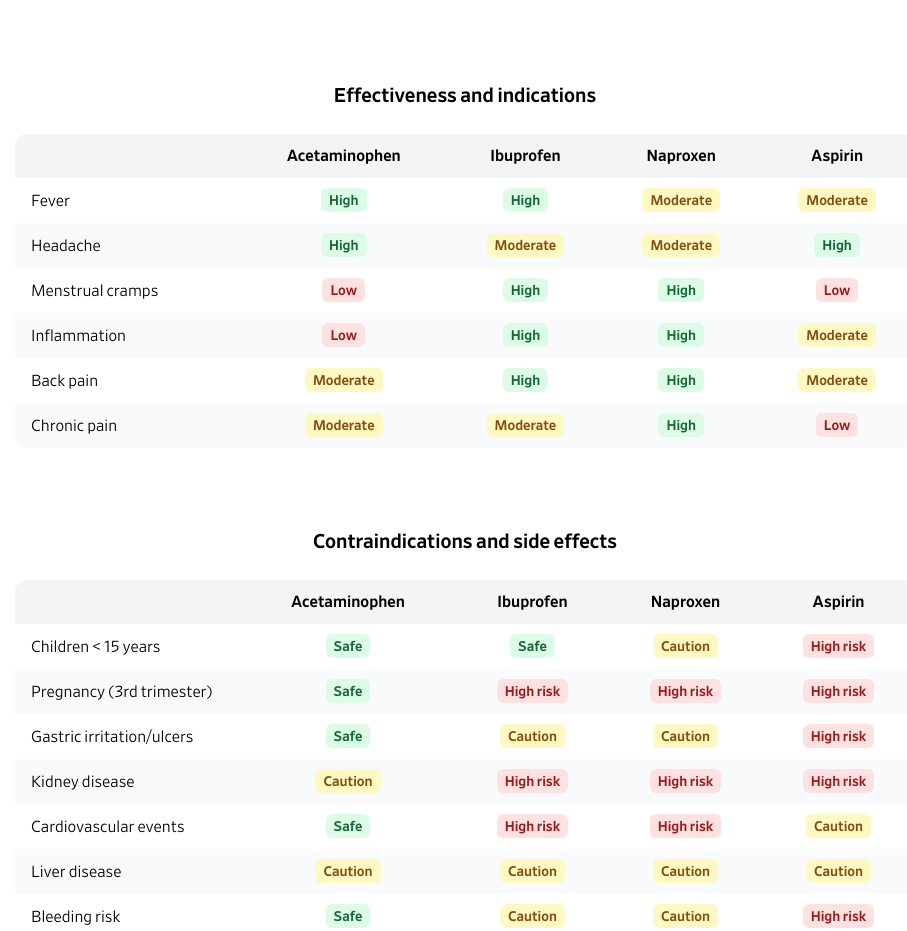
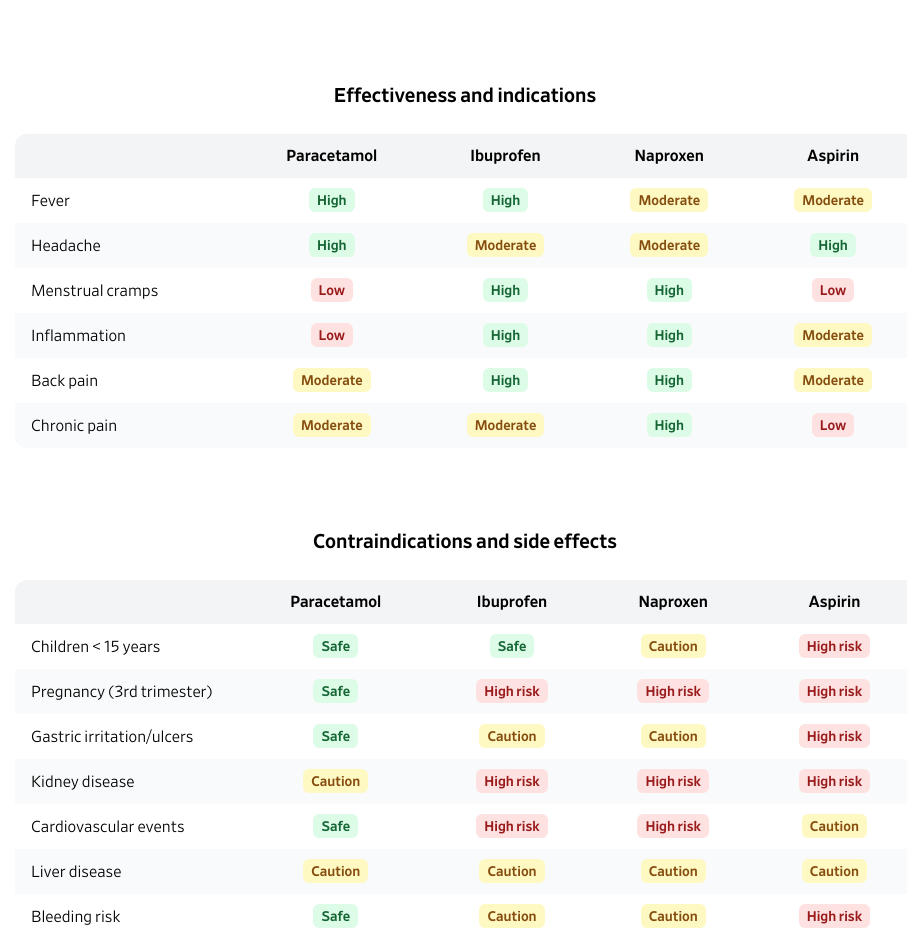
Before and after one commit to philipp-lampert/medicationguide, a SvelteKit app: page / in a window 1280 px wide. Shown: the part 804-1735 px from the top of the page, without its empty margins (175-1082 px from the left). Built offline with nearby package versions, Linux system fonts and the light colour scheme.

Commit message:
Show Paracetamol/Acetaminophen based on time zone

```diff
--- a/src/app.d.ts
+++ b/src/app.d.ts
@@ -3,7 +3,9 @@
 declare global {
 	namespace App {
 		// interface Error {}
-		// interface Locals {}
+		interface Locals {
+			country: string;
+		}
 		// interface PageData {}
 		// interface PageState {}
 		// interface Platform {}
--- /dev/null
+++ b/src/lib/functions/paracetamol-acetaminophen.ts
@@ -0,0 +1,70 @@
+const acetaminophenTimezones = [
+	// United States (US)
+	'America/New_York',
+	'America/Chicago',
+	'America/Denver',
+	'America/Boise',
+	'America/Detroit',
+	'America/Los_Angeles',
+	'America/Phoenix',
+	'America/Anchorage',
+	'America/Adak',
+	'America/Indiana/Knox',
+	'America/Indiana/Marengo',
+	'America/Indiana/Petersburg',
+	'America/Indiana/Tell_City',
+	'America/Indiana/Vevay',
+	'America/Indiana/Wincennes',
+	'America/Indiana/Winamac',
+	'America/Indianapolis',
+	'Pacific/Honolulu',
+	'America/Juneau',
+	'America/Kentucky/Monticello',
+	'America/Louisville',
+	'America/Menominee',
+	'America/Metlakatla',
+	'America/Nome',
+	'America/North_Dakota/Beulah',
+	'America/North_Dakota/Center',
+	'America/North_Dakota/New_Salem',
+	'America/Puerto_Rico',
+	'America/Sitka',
+	'America/Yakutat',
+	// Canada (CA)
+	'America/Toronto',
+	'America/Camebdridge_Bay',
+	'America/Coral_Harbour',
+	'America/Creston',
+	'America/Dawson',
+	'America/Dawson_Creek',
+	'America/Vancouver',
+	'America/Montreal',
+	'America/Edmonton',
+	'America/Rankin_Inlet',
+	'America/Resolute',
+	'America/Inuvik',
+	'America/Fort_Nelson',
+	'America/Winnipeg',
+	'America/Regina',
+	'America/Moncton',
+	'America/Halifax',
+	'America/St_Johns',
+	'America/Whitehorse',
+	'America/Iqaluit',
+	'America/Glace_Bay',
+	'America/Goose_Bay',
+	'America/Swift_Current',
+	'America/Whitehorse',
+	// Japan (JP)
+	'Asia/Tokyo',
+	// South Korea (KR)
+	'Asia/Seoul',
+	// Taiwan (TW)
+	'Asia/Taipei'
+];
+
+const timezone = Intl.DateTimeFormat().resolvedOptions().timeZone;
+
+export const paracetamolAcetaminophen = (): string => {
+	return acetaminophenTimezones.includes(timezone) ? 'Acetaminophen' : 'Paracetamol';
+};
--- a/src/lib/tables/Contraindications.svelte
+++ b/src/lib/tables/Contraindications.svelte
@@ -1,4 +1,5 @@
 <script lang="ts">
+	import { paracetamolAcetaminophen } from '$lib/functions/paracetamol-acetaminophen';
 	import { statusColors } from './table-design';
 
 	const statusNames: { [key: number]: string } = {
@@ -11,7 +12,7 @@
 		{
 			condition: 'Children < 15 years',
 			drugs: [
-				{ drug: 'acetaminophen', status: 1 },
+				{ drug: 'paracetamol', status: 1 },
 				{ drug: 'ibuprofen', status: 1 },
 				{ drug: 'naproxen', status: 0.5 },
 				{ drug: 'aspirin', status: 0 }
@@ -20,7 +21,7 @@
 		{
 			condition: 'Pregnancy (3rd trimester)',
 			drugs: [
-				{ drug: 'acetaminophen', status: 1 },
+				{ drug: 'paracetamol', status: 1 },
 				{ drug: 'ibuprofen', status: 0 },
 				{ drug: 'naproxen', status: 0 },
 				{ drug: 'aspirin', status: 0 }
@@ -29,7 +30,7 @@
 		{
 			condition: 'Gastric irritation/ulcers',
 			drugs: [
-				{ drug: 'acetaminophen', status: 1 },
+				{ drug: 'paracetamol', status: 1 },
 				{ drug: 'ibuprofen', status: 0.5 },
 				{ drug: 'naproxen', status: 0.5 },
 				{ drug: 'aspirin', status: 0 }
@@ -38,7 +39,7 @@
 		{
 			condition: 'Kidney disease',
 			drugs: [
-				{ drug: 'acetaminophen', status: 0.5 },
+				{ drug: 'paracetamol', status: 0.5 },
 				{ drug: 'ibuprofen', status: 0 },
 				{ drug: 'naproxen', status: 0 },
 				{ drug: 'aspirin', status: 0 }
@@ -47,7 +48,7 @@
 		{
 			condition: 'Cardiovascular events',
 			drugs: [
-				{ drug: 'acetaminophen', status: 1 },
+				{ drug: 'paracetamol', status: 1 },
 				{ drug: 'ibuprofen', status: 0 },
 				{ drug: 'naproxen', status: 0 },
 				{ drug: 'aspirin', status: 0.5 }
@@ -56,7 +57,7 @@
 		{
 			condition: 'Liver disease',
 			drugs: [
-				{ drug: 'acetaminophen', status: 0.5 },
+				{ drug: 'paracetamol', status: 0.5 },
 				{ drug: 'ibuprofen', status: 0.5 },
 				{ drug: 'naproxen', status: 0.5 },
 				{ drug: 'aspirin', status: 0.5 }
@@ -65,7 +66,7 @@
 		{
 			condition: 'Bleeding risk',
 			drugs: [
-				{ drug: 'acetaminophen', status: 1 },
+				{ drug: 'paracetamol', status: 1 },
 				{ drug: 'ibuprofen', status: 0.5 },
 				{ drug: 'naproxen', status: 0.5 },
 				{ drug: 'aspirin', status: 0 }
@@ -74,7 +75,7 @@
 		{
 			condition: 'Consequences of overdose',
 			drugs: [
-				{ drug: 'acetaminophen', status: 0 },
+				{ drug: 'paracetamol', status: 0 },
 				{ drug: 'ibuprofen', status: 0.5 },
 				{ drug: 'naproxen', status: 0.5 },
 				{ drug: 'aspirin', status: 0 }
@@ -87,7 +88,7 @@
 	<thead>
 		<tr class="bg-gray-100">
 			<th class="w-1/4"></th>
-			<th class="px-4 py-3 font-medium">Acetaminophen</th>
+			<th class="px-4 py-3 font-medium">{paracetamolAcetaminophen()}</th>
 			<th class="px-4 py-3 font-medium">Ibuprofen</th>
 			<th class="px-4 py-3 font-medium">Naproxen</th>
 			<th class="px-4 py-3 font-medium">Aspirin</th>
--- a/src/lib/tables/Indications.svelte
+++ b/src/lib/tables/Indications.svelte
@@ -1,5 +1,6 @@
 <script lang="ts">
 	import { statusColors } from './table-design';
+	import { paracetamolAcetaminophen } from '$lib/functions/paracetamol-acetaminophen';
 
 	const statusNames: { [key: number]: string } = {
 		1: 'High',
@@ -11,7 +12,7 @@
 		{
 			condition: 'Fever',
 			drugs: [
-				{ drug: 'acetaminophen', status: 1 },
+				{ drug: 'paracetamol', status: 1 },
 				{ drug: 'ibuprofen', status: 1 },
 				{ drug: 'naproxen', status: 0.5 },
 				{ drug: 'aspirin', status: 0.5 }
@@ -20,7 +21,7 @@
 		{
 			condition: 'Headache',
 			drugs: [
-				{ drug: 'acetaminophen', status: 1 },
+				{ drug: 'paracetamol', status: 1 },
 				{ drug: 'ibuprofen', status: 0.5 },
 				{ drug: 'naproxen', status: 0.5 },
 				{ drug: 'aspirin', status: 1 }
@@ -29,7 +30,7 @@
 		{
 			condition: 'Menstrual cramps',
 			drugs: [
-				{ drug: 'acetaminophen', status: 0 },
+				{ drug: 'paracetamol', status: 0 },
 				{ drug: 'ibuprofen', status: 1 },
 				{ drug: 'naproxen', status: 1 },
 				{ drug: 'aspirin', status: 0 }
@@ -38,7 +39,7 @@
 		{
 			condition: 'Inflammation',
 			drugs: [
-				{ drug: 'acetaminophen', status: 0 },
+				{ drug: 'paracetamol', status: 0 },
 				{ drug: 'ibuprofen', status: 1 },
 				{ drug: 'naproxen', status: 1 },
 				{ drug: 'aspirin', status: 0.5 }
@@ -47,7 +48,7 @@
 		{
 			condition: 'Back pain',
 			drugs: [
-				{ drug: 'acetaminophen', status: 0.5 },
+				{ drug: 'paracetamol', status: 0.5 },
 				{ drug: 'ibuprofen', status: 1 },
 				{ drug: 'naproxen', status: 1 },
 				{ drug: 'aspirin', status: 0.5 }
@@ -56,7 +57,7 @@
 		{
 			condition: 'Chronic pain',
 			drugs: [
-				{ drug: 'acetaminophen', status: 0.5 },
+				{ drug: 'paracetamol', status: 0.5 },
 				{ drug: 'ibuprofen', status: 0.5 },
 				{ drug: 'naproxen', status: 1 },
 				{ drug: 'aspirin', status: 0 }
@@ -69,7 +70,7 @@
 	<thead>
 		<tr class="bg-gray-100">
 			<th class="w-1/4"></th>
-			<th class="px-4 py-3 font-medium">Acetaminophen</th>
+			<th class="px-4 py-3 font-medium">{paracetamolAcetaminophen()}</th>
 			<th class="px-4 py-3 font-medium">Ibuprofen</th>
 			<th class="px-4 py-3 font-medium">Naproxen</th>
 			<th class="px-4 py-3 font-medium">Aspirin</th>
--- a/src/routes/interactive/+page.svelte
+++ b/src/routes/interactive/+page.svelte
@@ -8,13 +8,14 @@
 	import { fly } from 'svelte/transition';
 	import { quartInOut } from 'svelte/easing';
 	import { questions } from './questions';
-	import { capitalizeFirstLetter } from '$lib/utils';
+	import { capitalizeFirstLetter } from '$lib/functions/utils';
 	import { medicationInfo } from './medication-info';
+	import { paracetamolAcetaminophen } from '$lib/functions/paracetamol-acetaminophen';
 
 	let currentIndex: number = $state(0);
 	let direction: number = $state(1); // 1: forward, -1: backward
 
-	const MEDICATIONS = ['ibuprofen', 'acetaminophen', 'naproxen', 'aspirin'] as const;
+	const MEDICATIONS = ['ibuprofen', 'paracetamol', 'naproxen', 'aspirin'] as const;
 
 	type Medications = (typeof MEDICATIONS)[number];
 	type MedicationReasons = Record<
@@ -199,13 +200,13 @@
 	{#each questions as question, index (index)}
 		{#if index === currentIndex}
 			<form
-				class="absolute mx-3 flex flex-col items-center justify-center gap-6 rounded-3xl px-4 text-center sm:mx-6 sm:max-w-4xl md:gap-10 md:px-20 md:py-12"
+				class="absolute mx-7 flex flex-col items-center justify-center gap-6 text-center sm:mx-8 sm:max-w-4xl md:gap-10 md:py-12"
 				in:fly={{ y: 750 * direction, duration: 1250, easing: quartInOut }}
 				out:fly={{ y: -750 * direction, duration: 1250, easing: quartInOut }}
 				onsubmit={nextQuestion}
 			>
 				<div class="flex flex-col gap-2">
-					<h1 class="font-retina text-3xl font-light leading-8 tracking-tight sm:text-4xl">
+					<h1 class="font-retina text-3xl font-light leading-8 tracking-tight">
 						{#each question.text as part}
 							{#if typeof part === 'string'}
 								{part}
@@ -231,8 +232,8 @@
 											flex h-36 w-36 flex-col items-center justify-center gap-2 rounded-2xl border-2 border-gray-200
 											 bg-gray-50 font-medium text-black transition-all
 											duration-300 hover:border-black hover:bg-white
-											hover:drop-shadow-xl sm:gap-3 sm:text-lg lg:h-40
-											lg:w-40
+											hover:drop-shadow-xl sm:h-40 sm:w-40 sm:gap-3
+											sm:text-lg
 											{question.answers.length === 3 && index === 2 ? 'col-span-2 sm:col-auto' : ''}
 									"
 							class:selected={questions[currentIndex].type === 'single-choice'
@@ -312,7 +313,13 @@
 			<div class="grid w-full grid-cols-1 gap-x-16 gap-y-10 md:grid-cols-2 lg:grid-cols-4">
 				{#each Object.entries(calculatePercentages()).sort(([, percentageA], [, percentageB]) => percentageB - percentageA) as [medication, percentage]}
 					<div class=" flex flex-col gap-2 bg-white text-left">
-						<h2 class="h3 border-b-2">{capitalizeFirstLetter(medication)}</h2>
+						<h2 class="h3 border-b-2">
+							{#if medication === 'paracetamol'}
+								{paracetamolAcetaminophen()}
+							{:else}
+								{capitalizeFirstLetter(medication)}
+							{/if}
+						</h2>
 						<div class="text-sm font-normal">
 							{(percentage as number).toFixed(0)}% match
 						</div>
--- a/src/routes/interactive/medication-info.ts
+++ b/src/routes/interactive/medication-info.ts
@@ -5,7 +5,7 @@ export const medicationInfo = {
 		neutral: [],
 		negative: []
 	},
-	acetaminophen: {
+	paracetamol: {
 		positive: [],
 		neutral: [],
 		negative: []
--- a/src/routes/interactive/questions.ts
+++ b/src/routes/interactive/questions.ts
@@ -43,7 +43,7 @@ export const questions = [
 				image: mild,
 				medications: {
 					ibuprofen: { value: 1, reason: '' },
-					acetaminophen: { value: 1, reason: '' },
+					paracetamol: { value: 1, reason: '' },
 					naproxen: { value: 1, reason: '' },
 					aspirin: { value: 1, reason: '' }
 				}
@@ -53,7 +53,7 @@ export const questions = [
 				image: moderate,
 				medications: {
 					ibuprofen: { value: 1, reason: '' },
-					acetaminophen: { value: 0.5, reason: 'Slightly weaker pain relief' },
+					paracetamol: { value: 0.5, reason: 'Slightly weaker pain relief' },
 					naproxen: { value: 1, reason: '' },
 					aspirin: { value: 1, reason: '' }
 				}
@@ -63,7 +63,7 @@ export const questions = [
 				image: severe,
 				medications: {
 					ibuprofen: { value: 0.5, reason: 'See doctor for severe pain' },
-					acetaminophen: { value: 0, reason: 'See doctor for severe pain' },
+					paracetamol: { value: 0, reason: 'See doctor for severe pain' },
 					naproxen: { value: 0.5, reason: 'See doctor for severe pain' },
 					aspirin: { value: 0.5, reason: 'See doctor for severe pain' }
 				}
@@ -86,7 +86,7 @@ export const questions = [
 				image: lightning,
 				medications: {
 					ibuprofen: { value: 1, reason: '' },
-					acetaminophen: { value: 1, reason: 'Lowest risk of side effects' },
+					paracetamol: { value: 1, reason: 'Lowest risk of side effects' },
 					naproxen: { value: 0.5, reason: 'Slower onset of effect' },
 					aspirin: { value: 0.5, reason: 'Increased risk of side effects' }
 				}
@@ -96,7 +96,7 @@ export const questions = [
 				image: time,
 				medications: {
 					ibuprofen: { value: 0.5, reason: '' },
-					acetaminophen: { value: 1, reason: 'Lower risk of side effects' },
+					paracetamol: { value: 1, reason: 'Lower risk of side effects' },
 					naproxen: { value: 1, reason: 'Longer duration of effect' },
 					aspirin: { value: 0, reason: 'High risk of side effects' }
 				}
@@ -117,7 +117,7 @@ export const questions = [
 				image: temperatureLow,
 				medications: {
 					ibuprofen: { value: 1, reason: '' },
-					acetaminophen: { value: 1, reason: '' },
+					paracetamol: { value: 1, reason: '' },
 					naproxen: { value: 1, reason: '' },
 					aspirin: { value: 1, reason: '' }
 				}
@@ -127,7 +127,7 @@ export const questions = [
 				image: temperatureHigh,
 				medications: {
 					ibuprofen: { value: 1, reason: 'Reduces fever effectively' },
-					acetaminophen: { value: 1, reason: 'Reduces fever effectively' },
+					paracetamol: { value: 1, reason: 'Reduces fever effectively' },
 					naproxen: { value: 0.5, reason: '' },
 					aspirin: { value: 0.5, reason: '' }
 				}
@@ -150,7 +150,7 @@ export const questions = [
 				image: noInflammation,
 				medications: {
 					ibuprofen: { value: 1, reason: '' },
-					acetaminophen: { value: 1, reason: '' },
+					paracetamol: { value: 1, reason: '' },
 					naproxen: { value: 1, reason: '' },
 					aspirin: { value: 1, reason: '' }
 				}
@@ -160,7 +160,7 @@ export const questions = [
 				image: inflammation,
 				medications: {
 					ibuprofen: { value: 1, reason: 'Anti-inflammatory' },
-					acetaminophen: { value: 0.5, reason: 'Does not reduce inflammation' },
+					paracetamol: { value: 0.5, reason: 'Does not reduce inflammation' },
 					naproxen: { value: 1, reason: 'Anti-inflammatory' },
 					aspirin: { value: 0.5, reason: 'Does not reduce inflammation' }
 				}
@@ -183,7 +183,7 @@ export const questions = [
 				image: person,
 				medications: {
 					ibuprofen: { value: 1, reason: '' },
-					acetaminophen: { value: 1, reason: '' },
+					paracetamol: { value: 1, reason: '' },
 					naproxen: { value: 1, reason: '' },
 					aspirin: { value: 1, reason: '' }
 				}
@@ -193,7 +193,7 @@ export const questions = [
 				image: pregnant,
 				medications: {
 					ibuprofen: { value: 0, reason: 'Pregnancy > 6 months' },
-					acetaminophen: { value: 1, reason: 'Safe in pregnancy' },
+					paracetamol: { value: 1, reason: 'Safe in pregnancy' },
 					naproxen: { value: 0, reason: 'Pregnancy > 6 months' },
 					aspirin: { value: 0, reason: 'Pregnancy > 6 months' }
 				}
@@ -214,7 +214,7 @@ export const questions = [
 				image: kidney,
 				medications: {
 					ibuprofen: { value: 0, reason: 'Contraindicated in kidney disease' },
-					acetaminophen: { value: 0.5, reason: 'Avoid in kidney disease' },
+					paracetamol: { value: 0.5, reason: 'Avoid in kidney disease' },
 					naproxen: { value: 0, reason: 'Contraindicated in kidney disease' },
 					aspirin: { value: 0, reason: 'Contraindicated in kidney disease' }
 				}
@@ -224,7 +224,7 @@ export const questions = [
 				image: heart,
 				medications: {
 					ibuprofen: { value: 0, reason: 'Contraindicated in heart failure' },
-					acetaminophen: { value: 0.5, reason: 'Avoid in heart failure' },
+					paracetamol: { value: 0.5, reason: 'Avoid in heart failure' },
 					naproxen: { value: 0, reason: 'Contraindicated in  heart failure' },
 					aspirin: { value: 0, reason: 'Contraindicated in  heart failure' }
 				}
@@ -234,7 +234,7 @@ export const questions = [
 				image: liver,
 				medications: {
 					ibuprofen: { value: 0.5, reason: 'Avoid in liver failure' },
-					acetaminophen: { value: 0.5, reason: 'Lower dosage in liver failure' },
+					paracetamol: { value: 0.5, reason: 'Lower dosage in liver failure' },
 					naproxen: { value: 0.5, reason: 'Avoid in liver failure' },
 					aspirin: { value: 0.5, reason: 'Avoid in liver failure' }
 				}
@@ -255,7 +255,7 @@ export const questions = [
 				image: noPills,
 				medications: {
 					ibuprofen: { value: 1, reason: '' },
-					acetaminophen: { value: 1, reason: '' },
+					paracetamol: { value: 1, reason: '' },
 					naproxen: { value: 1, reason: '' },
 					aspirin: { value: 1, reason: '' }
 				}
@@ -265,7 +265,7 @@ export const questions = [
 				image: pills,
 				medications: {
 					ibuprofen: { value: 0.5, reason: 'May increase bleeding risk' },
-					acetaminophen: { value: 1, reason: '' },
+					paracetamol: { value: 1, reason: '' },
 					naproxen: { value: 0.5, reason: 'May increase bleeding risk' },
 					aspirin: { value: 0, reason: 'Increases bleeding risk' }
 				}
@@ -288,7 +288,7 @@ export const questions = [
 				image: stomach,
 				medications: {
 					ibuprofen: { value: 0.5, reason: 'Can cause stomach ulcers' },
-					acetaminophen: { value: 1, reason: '' },
+					paracetamol: { value: 1, reason: '' },
 					naproxen: { value: 0.5, reason: 'Can cause stomach ulcers' },
 					aspirin: { value: 0.5, reason: 'Can cause stomach ulcers' }
 				}
@@ -298,7 +298,7 @@ export const questions = [
 				image: stomachPain,
 				medications: {
 					ibuprofen: { value: 0, reason: 'May further damage stomach' },
-					acetaminophen: { value: 1, reason: 'Does not affect stomach' },
+					paracetamol: { value: 1, reason: 'Does not affect stomach' },
 					naproxen: { value: 0, reason: 'May further damage stomach' },
 					aspirin: { value: 0, reason: 'May further damage stomach' }
 				}
@@ -319,7 +319,7 @@ export const questions = [
 				image: child,
 				medications: {
 					ibuprofen: { value: 0.5, reason: 'Risk of dehydration in children' },
-					acetaminophen: { value: 1, reason: 'First choice for children' },
+					paracetamol: { value: 1, reason: 'First choice for children' },
 					naproxen: { value: 0, reason: 'Contraindicated in children' },
 					aspirin: { value: 0, reason: 'Contraindicated in children' }
 				}
@@ -329,7 +329,7 @@ export const questions = [
 				image: adult,
 				medications: {
 					ibuprofen: { value: 1, reason: '' },
-					acetaminophen: { value: 1, reason: '' },
+					paracetamol: { value: 1, reason: '' },
 					naproxen: { value: 1, reason: '' },
 					aspirin: { value: 1, reason: '' }
 				}
--- a/svelte.config.js
+++ b/svelte.config.js
@@ -12,7 +12,7 @@ const config = {
 		// adapter-auto only supports some environments, see https://svelte.dev/docs/kit/adapter-auto for a list.
 		// If your environment is not supported, or you settled on a specific environment, switch out the adapter.
 		// See https://svelte.dev/docs/kit/adapters for more information about adapters.
-		adapter: adapter()
+		adapter: adapter({ runtime: 'edge' })
 	},
 
 	extensions: ['.svelte', '.svx']
```
Also changed, not shown: src/lib/functions/utils.ts (renamed from src/lib/utils.ts), 1 other file (tests, documents, lock files or other folders).
